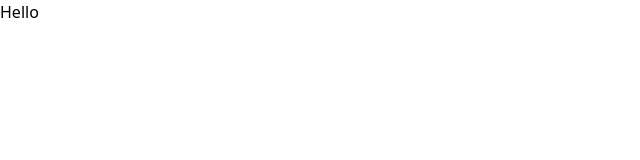
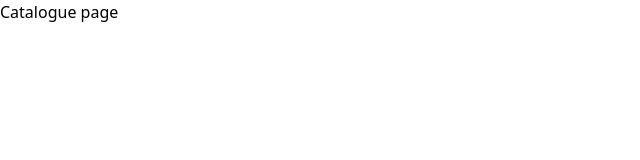
Before and after one commit to Shumaila-sayed/ProductView, a React (Vite) app: page /catalogue in a window 1280 px wide. Shown: the top 160 px of the page, without its empty margins (0-640 px from the left). Built offline with nearby package versions, Linux system fonts and the light colour scheme.

Commit message:
Configure routes and pages

```diff
--- a/package.json
+++ b/package.json
@@ -14,6 +14,7 @@
     "react": "^19.1.0",
     "react-dom": "^19.1.0",
     "react-router": "^7.6.3",
+    "react-router-dom": "^7.6.3",
     "tailwindcss": "^4.1.11"
   },
   "devDependencies": {
--- a/src/App.tsx
+++ b/src/App.tsx
@@ -1,7 +1,22 @@
-function App() {
-  return (
-    <h1>Hello</h1>
-  )
-}
+import { Route, Routes } from 'react-router-dom';
+import Login from './pages/login';
+import Catalogue from './pages/catalogue';
 
-export default App
+const App = () => {
+	return (
+		<>
+			<Routes>
+				<Route
+					path='/'
+					element={<Login />}
+				/>
+				<Route
+					path='/catalogue'
+					element={<Catalogue />}
+				/>
+			</Routes>
+		</>
+	);
+};
+
+export default App;
--- /dev/null
+++ b/src/pages/catalogue.tsx
@@ -0,0 +1,7 @@
+const Catalogue = () => {
+    return (
+        <h1>Catalogue page</h1>
+    )
+}
+
+export default Catalogue;
--- /dev/null
+++ b/src/pages/login.tsx
@@ -0,0 +1,7 @@
+
+
+const Login = () => {
+	return <h1>Login page</h1>;
+};
+
+export default Login;
```
Also changed, not shown: 1 other file (tests, documents, lock files or other folders).
